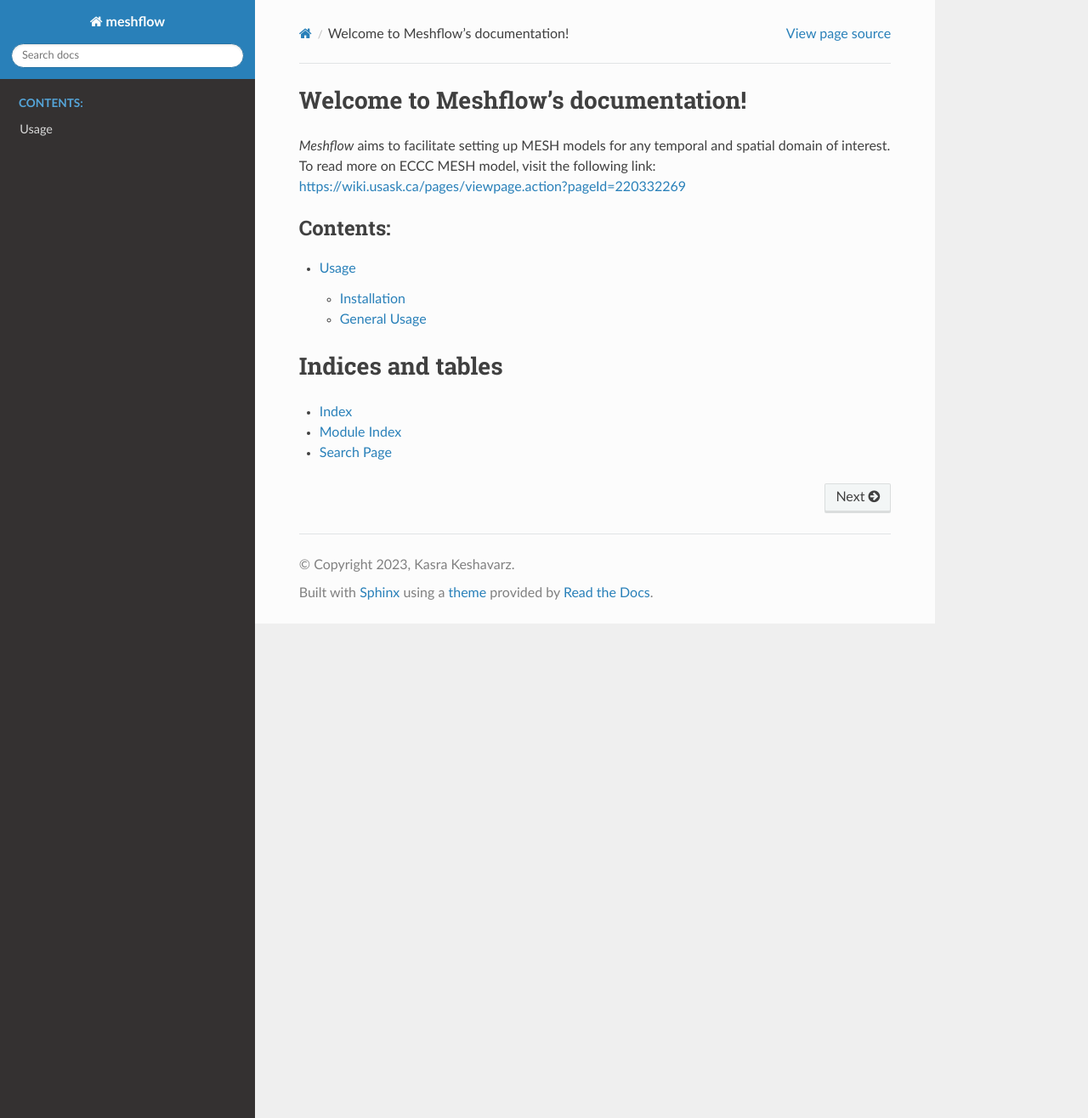
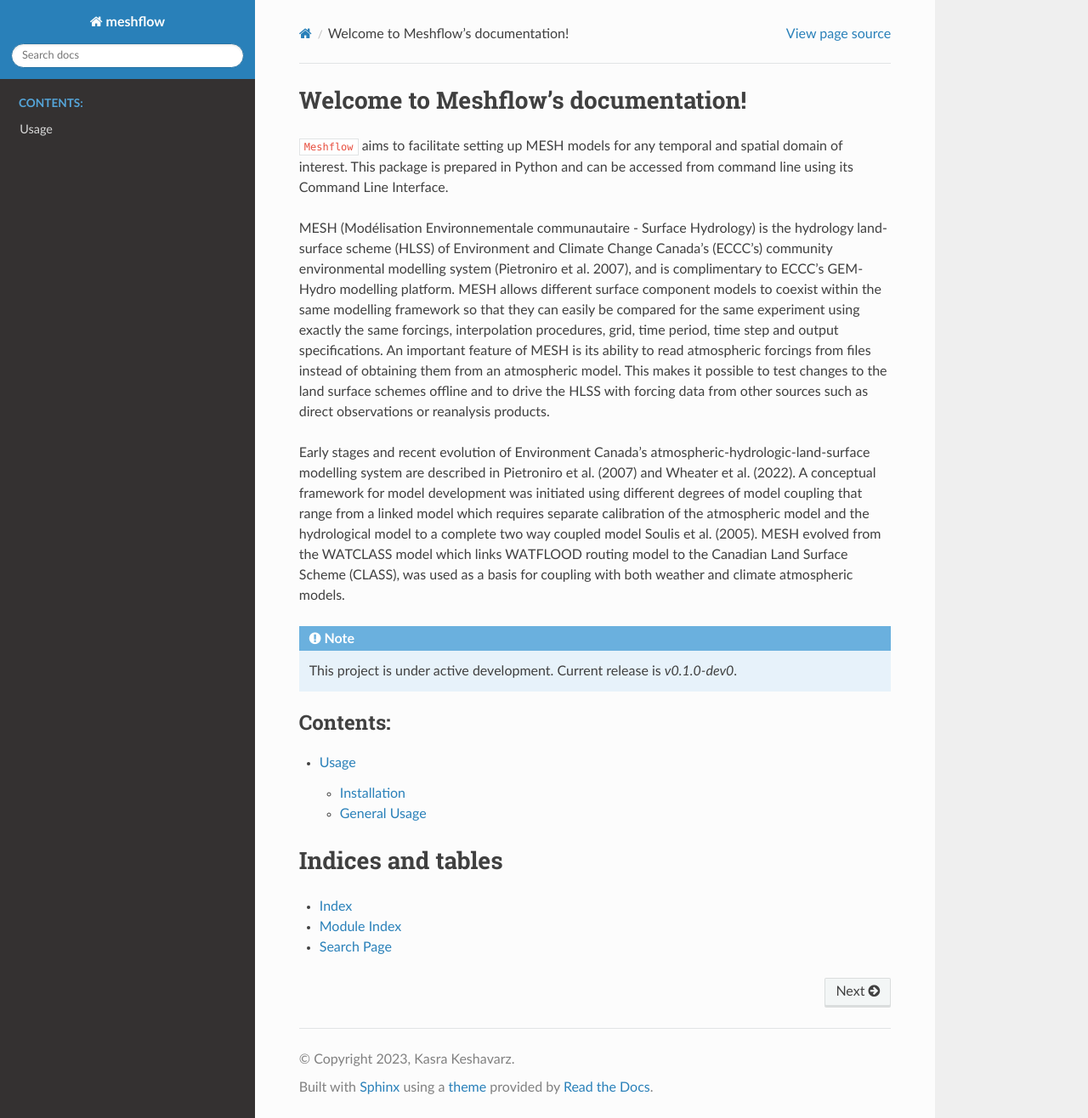
Before and after one commit to CH-Earth/meshflow, a Sphinx documentation site: the page built from docs/source/index.rst, in a window 1280 px wide and 1316 px high. Shown: the whole window at 85% size. Built offline with Sphinx 7.4.7 and the Read the Docs theme 2.0.0, drawn with Linux system fonts in a browser that asks for light colours; pages that are not in the unit, such as notebooks, are missing from menus.

Commit message:
Correcting syntax error with rst

```diff
--- a/docs/source/index.rst
+++ b/docs/source/index.rst
@@ -5,12 +5,36 @@
 
 Welcome to Meshflow's documentation!
 ====================================
-`Meshflow` aims to facilitate setting up MESH models for any temporal and
-spatial domain of interest. To read more on ECCC MESH model, visit the
-following link: https://wiki.usask.ca/pages/viewpage.action?pageId=220332269
+``Meshflow`` aims to facilitate setting up MESH models for any temporal and
+spatial domain of interest. This package is prepared in Python and can be
+accessed from command line using its Command Line Interface.
 
+MESH (Modélisation Environnementale communautaire - Surface Hydrology) is
+the hydrology land-surface scheme (HLSS) of Environment and Climate Change
+Canada's (ECCC's) community environmental modelling system (Pietroniro et
+al. 2007), and is complimentary to ECCC's GEM-Hydro modelling platform.
+MESH allows different surface component models to coexist within the same
+modelling framework so that they can easily be compared for the same
+experiment using exactly the same forcings, interpolation procedures,
+grid, time period, time step and output specifications. An important
+feature of MESH is its ability to read atmospheric forcings from files
+instead of obtaining them from an atmospheric model. This makes it
+possible to test changes to the land surface schemes offline and to drive
+the HLSS with forcing data from other sources such as direct observations
+or reanalysis products.
 
-.. note:
+Early stages and recent evolution of Environment Canada's
+atmospheric-hydrologic-land-surface modelling system are described in
+Pietroniro et al. (2007) and Wheater et al. (2022). A conceptual framework
+for model development was initiated using different degrees of model
+coupling that range from a linked model which requires separate
+calibration of the atmospheric model and the hydrological model to a
+complete two way coupled model Soulis et al. (2005). MESH evolved from the
+WATCLASS model which links WATFLOOD routing model to the Canadian Land
+Surface Scheme (CLASS), was used as a basis for coupling with both weather
+and climate atmospheric models.
+
+.. note::
    This project is under active development. Current release is
    `v0.1.0-dev0`.
 
```
